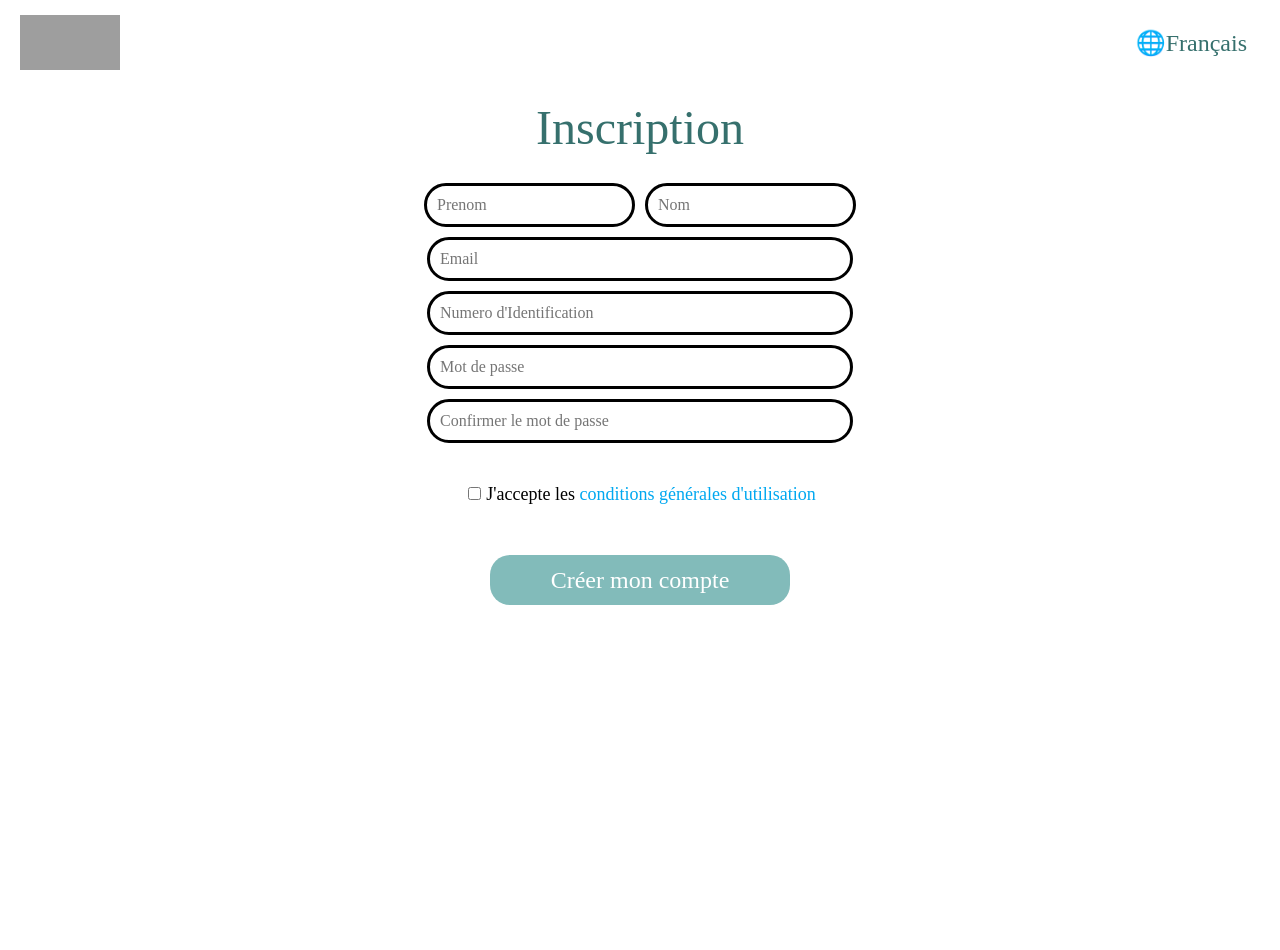
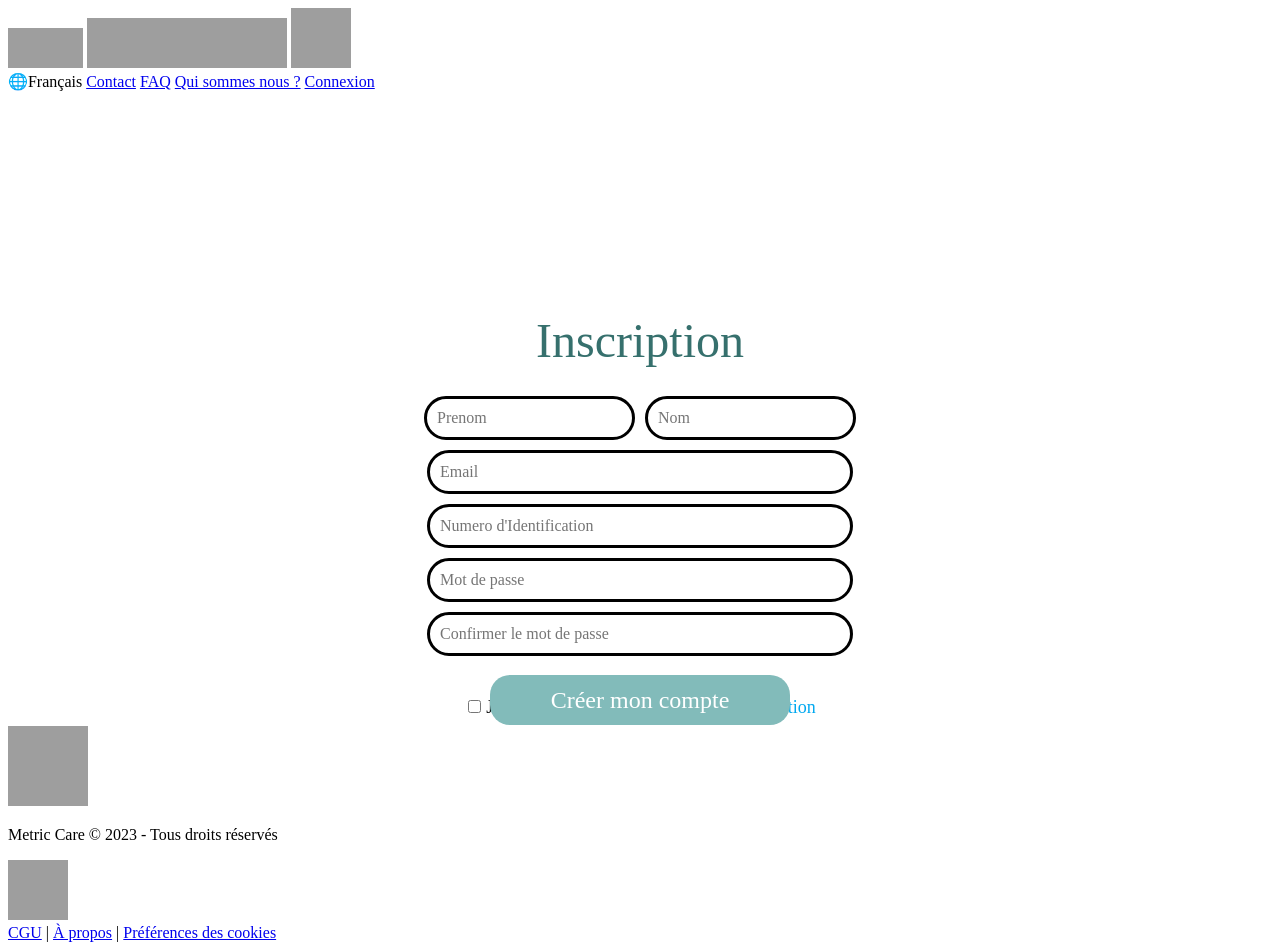
Before and after one commit to Martin-JMP/Engineering_School_Web_Project_Metric-Care, a PHP site: page /Inscription.PHP in a window 1280 px wide. Before the commit the page ends 605 px from the top, so only its background shows below. Run offline with PHP 8.4, Linux system fonts and the light colour scheme; some web fonts are replaced; grey boxes are pictures that could not be loaded.

Commit message:
bgnvbn,v

```diff
--- a/Authentification/Inscription/Inscription.PHP
+++ b/Authentification/Inscription/Inscription.PHP
@@ -3,6 +3,8 @@
   <head>
     <meta charset="utf-8">
     <link rel="stylesheet" type="text/css" href="Inscription.css">
+    <link rel="stylesheet" type="text/css" href="../../Origine/CSS/1_Header.css">
+    <link rel="stylesheet" type="text/css" href="../../Origine/CSS/3_Footer.css">
     <title>Metric Care</title>
     <link rel="icon" href="../../Origine/Images/Logo.png">
   </head>
@@ -48,14 +50,26 @@
         }
     ?>
     <header>
-        <div>
-            <img id="Logo" src="../../Origine/Images/Logo.png" alt="Logo Metric Metro", width="100", height="55">
-            <div class="Langue">
-                <a>🌐Français</a>
-            </div>
-        </div>
+      <div id="Rectangle_Debut">
+        <nav>
+          <div>
+            <img id="Logo" src="../../Origine/Images/Logo.png" alt="Logo Metric Metro", width="75", height="40">
+            <img id="Logo_Texte" src="../../Origine/Images/Logo_texte.png" alt="Logo Metric Metro", width="200", height="50">
+            <a href="https://infinitemeasures.fr/vues/fr/index.php" target="_blank">
+            <img id="Logo_Infinite_Measures" src="../../Origine/Images/Infinite_logo.png" alt="Logo Infinite Measures", width="60", height="60"> </a>
+          </div>
+          <div class="contenuNav">
+          <a>🌐Français</a>
+            <a href="../../General/Contact/Contact.PHP">Contact</a>
+            <a href="../../General/FAQ/FAQ.PHP">FAQ</a>
+            <a href="../../General/AboutUs/AboutUs.PHP">Qui sommes nous ?</a>
+            <a href="../Connexion/Connexion.PHP">Connexion</a>
+          </div>
+        </nav>
+      </div>
     </header>
     <main method="post" form="inscription-form">
+        <div class="tot">
         <div class="Inscription">
             <a>Inscription</a>
         </div>
@@ -84,11 +98,27 @@
                 <label for="cgu">J'accepte les <span><a  href="../../General/CGU/CGU.PHP">conditions générales d'utilisation</a></span></label>
             </div>
 
-            </div>
             <div class="rectangle-creer">
             <button type="submit" name="button">Créer mon compte</button>
             </div>
+        </div>
         </form>
+    </div>
     </main>
+    <footer class = "Footer">
+      <div class = "contenu_Footer">
+        <div class="Footer_contenu_Logo">
+          <img id="LogoFooter" src="../../Origine/Images/image.png" alt="Logo Metric Metro", width="80", height="80">
+          <p>Metric Care © 2023 - Tous droits réservés</p>
+          <a href="https://infinitemeasures.fr/vues/fr/index.php" target="_blank">
+          <img id="Logo_Infinite_Measures_Footer" src="../../Origine/Images/Infinite_logo.png" alt="Logo Infinite Measures", width="60", height="60"> </a>
+        </div>
+        <div class="Footer_contenu_texte">
+          <a href="../../General/CGU/CGU.PHP">CGU</a> <a>|</a>
+          <a href="../../General/AboutUs/AboutUs.PHP">À propos</a> <a>|</a>
+          <a href="../../General/Cookies/Cookies.PHP">Préférences des cookies</a>
+        </div>
+      </div>
+    </footer>
   </body>
 </html>
--- a/Authentification/Inscription/Inscription.css
+++ b/Authentification/Inscription/Inscription.css
@@ -6,27 +6,13 @@
 }
 
 
-#Logo{
-position: absolute;
-left: 20px;
-top: 15px; }
-
-.Langue a {
+.tot {
     display: flex;
-    justify-content: flex-end;
+    justify-content: center;
     align-items: center;
-    height: 70px;
-    text-decoration: none;
-    padding-left: 25px;
-    padding-right: 25px;
-    top: 10px;
-    font-family: 'Carme';
-    font-style: normal;
-    font-weight: 400;
-    font-size: 24px;
-    text-align: center;
-    color: #36706D;
-}
+    flex-direction: column;
+    margin-top: 200px; /* Adjust the value as needed */
+  }
 
 .Inscription a{
     display: flex;
@@ -154,7 +140,7 @@ input[type="number"] {
 
 .rectangle-creer {
     position: absolute;
-    top: 580px;
+    top: 700px;
     left: 50%;
     transform: translate(-50%, -50%);
     width: 300px;
```
Also changed, not shown: Authentification/Connexion/Connexion.PHP (+18 -3 lines).
